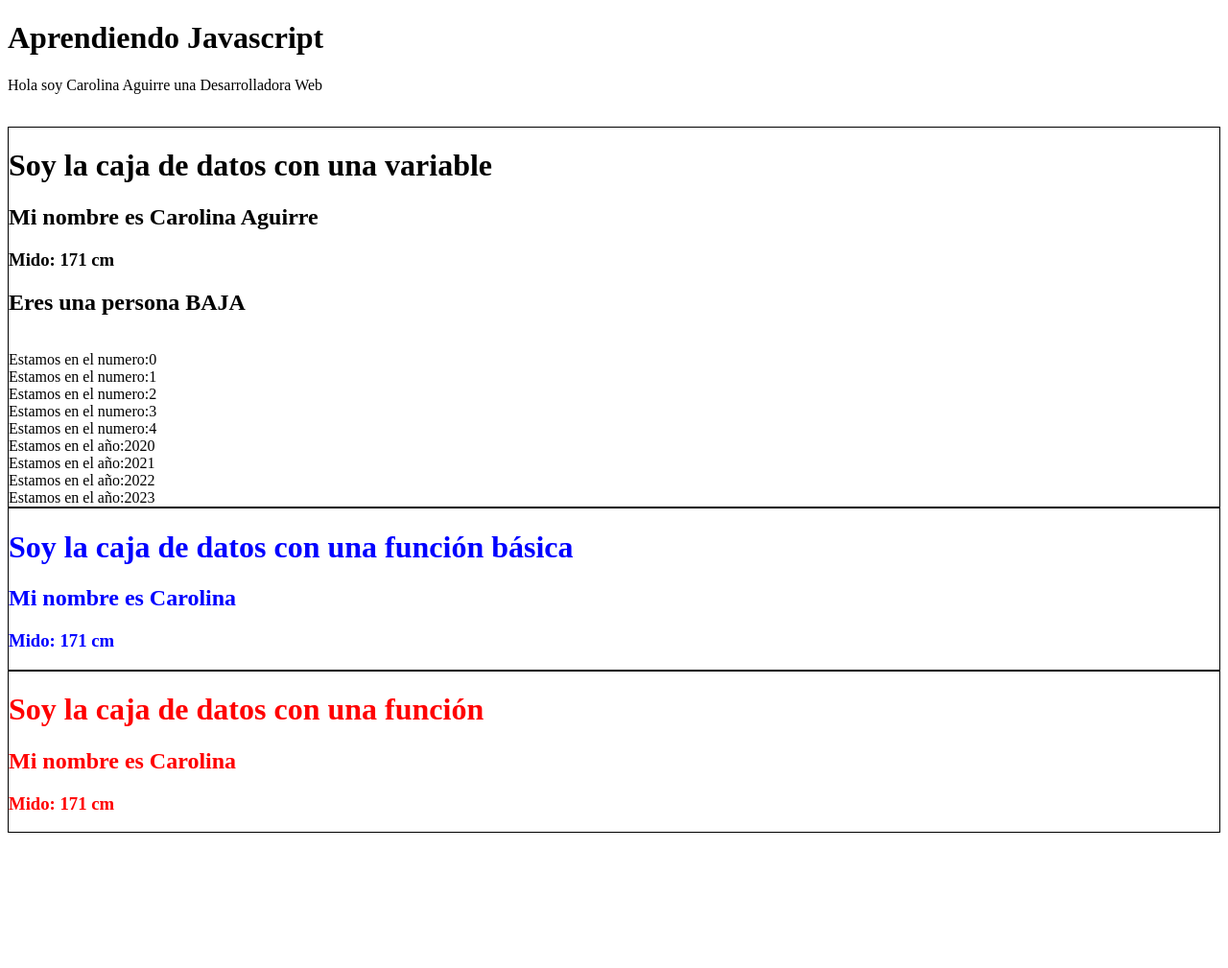
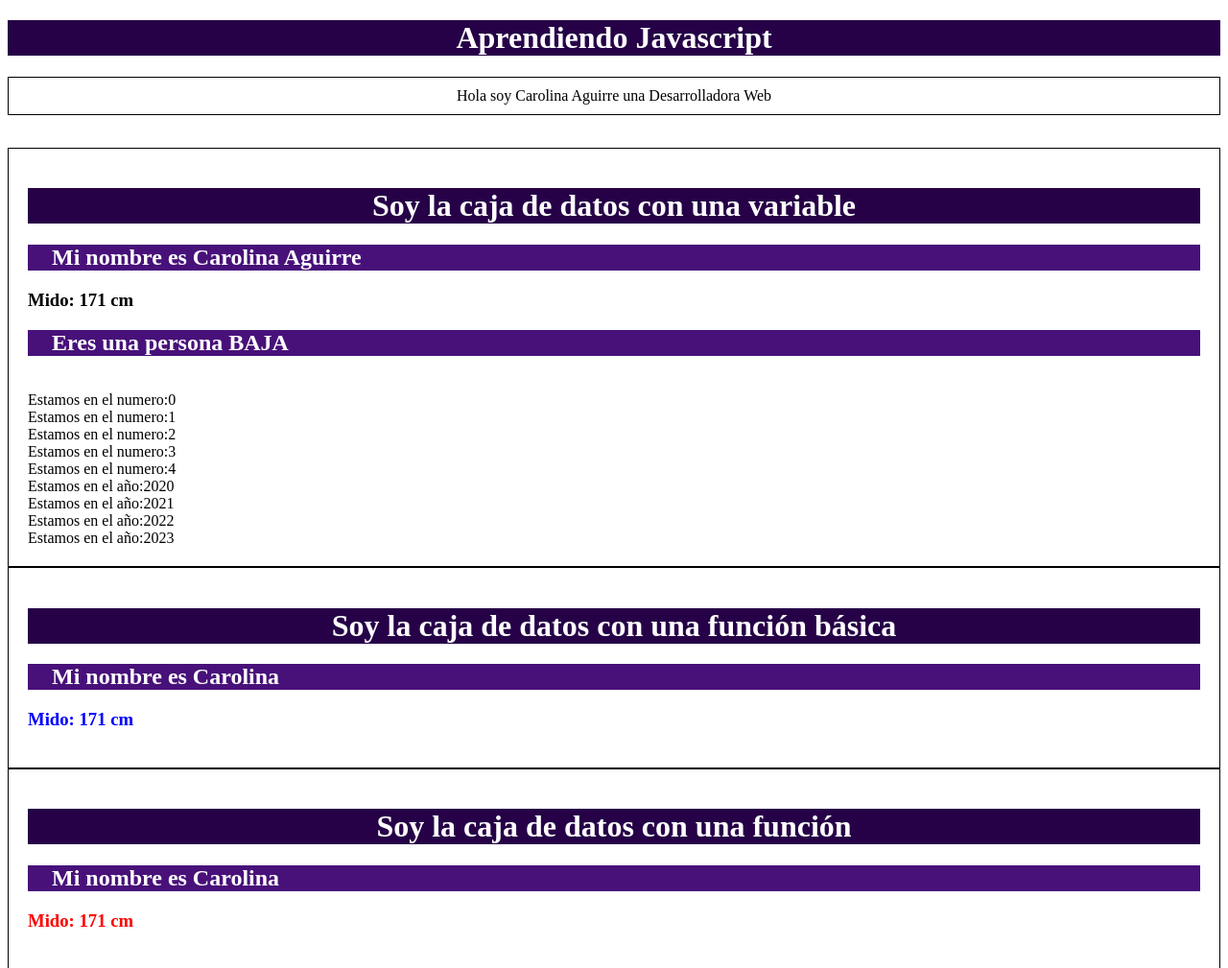
Before and after one commit to ca941125/practica_javascript, a plain HTML site: page js 1/index.html in a window 1280 px wide. Shown: the top 1009 px of the page at 96% size. Before the commit the page ends 876 px from the top, so only its background shows below. Drawn offline with Linux system fonts and the light colour scheme.

Commit message:
le di estilo

```diff
--- a/js 1/style.css
+++ b/js 1/style.css
@@ -1,3 +1,19 @@
+h1{
+    text-align: center;
+    background-color: rgb(38, 1, 71);
+    color: white;
+}
+p{
+    border: 1px solid black;
+    padding: 10px;
+    text-align: center;
+}
 div{
     border: 1px solid black;
+    padding: 20px;
 }
+h2{
+    background-color: rgb(72, 17, 122);
+    color: white;
+    padding: 0 0 0 25px;
+}
```
